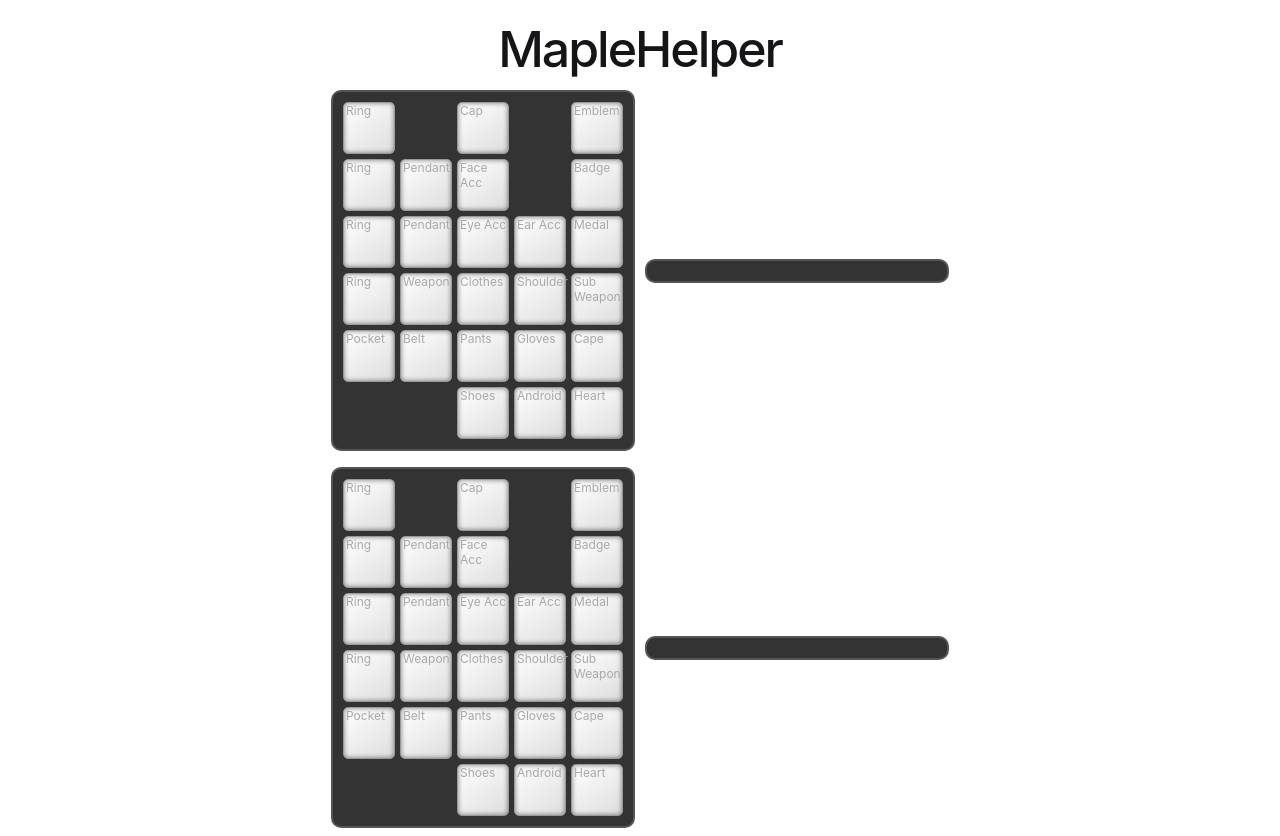
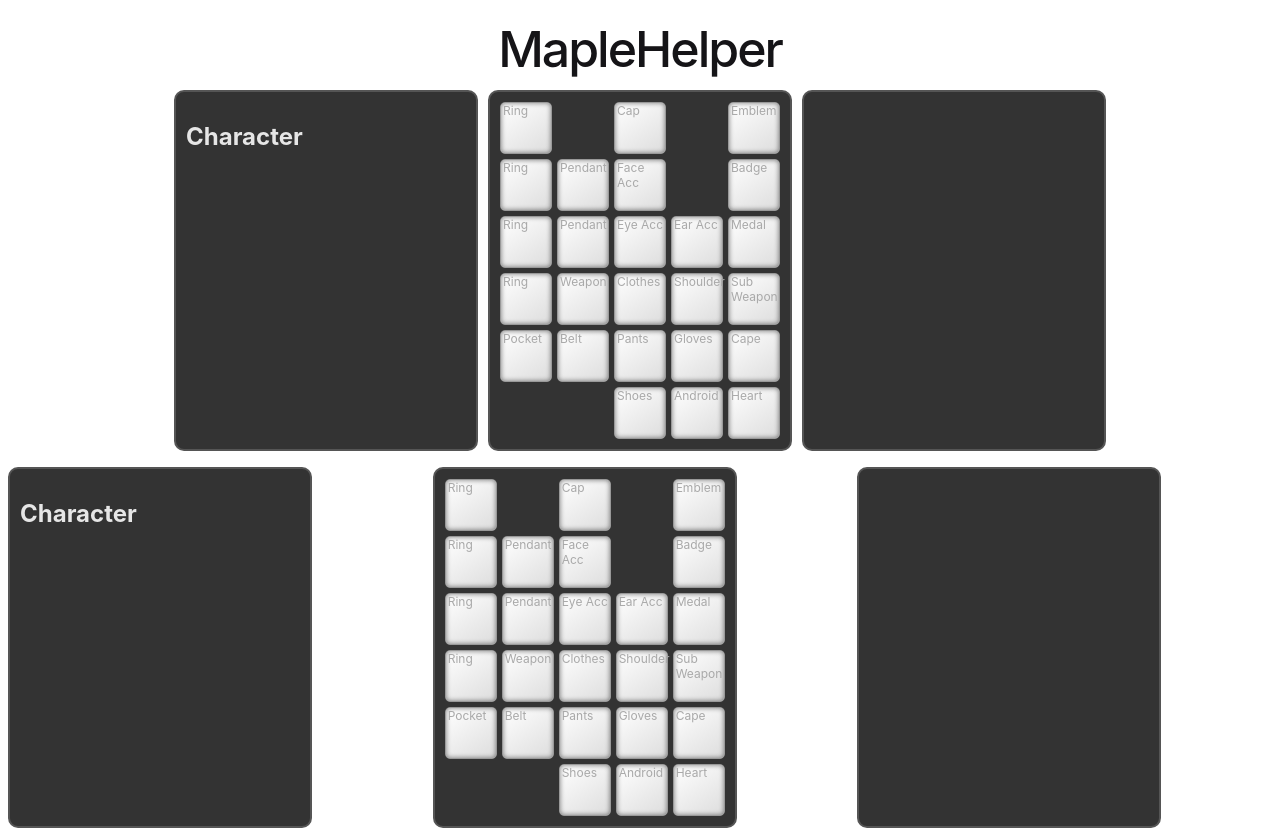
Before and after one commit to ronton20/MapleHelper, an Angular app in the folder MapleHelper/: page /inventory in a window 1280 px wide. Built offline with nearby package versions, Linux system fonts and the light colour scheme.

Commit message:
added flame options

```diff
--- a/MapleHelper/src/app/app.component.css
+++ b/MapleHelper/src/app/app.component.css
@@ -34,16 +34,31 @@
   -moz-osx-font-smoothing: grayscale;
 }
 
-h1 {
-  font-size: 3.125rem;
+h1,
+h2,
+h3 {
   color: var(--gray-900);
-  font-weight: 500;
   line-height: 100%;
   letter-spacing: -0.125rem;
   margin: 0;
   font-family: "Inter Tight", -apple-system, BlinkMacSystemFont, "Segoe UI",
     Roboto, Helvetica, Arial, sans-serif, "Apple Color Emoji", "Segoe UI Emoji",
     "Segoe UI Symbol";
+}
+
+h1 {
+  font-size: 3.125rem;
+  font-weight: 500;
+}
+
+h2 {
+  font-size: 2.5rem;
+  font-weight: 500;
+}
+
+h3 {
+  font-size: 1.875rem;
+  font-weight: 500;
 }
 
 p {
--- a/MapleHelper/src/app/equipment-inventory/equipment-inventory.component.css
+++ b/MapleHelper/src/app/equipment-inventory/equipment-inventory.component.css
@@ -1,18 +1,17 @@
 .section {
-  height: 100%;
-  display: flex;
-  justify-content: center;
-  align-items: center;
+  height: min-content;
+  display: grid;
+  grid-template-columns: repeat(3, 1fr);
   gap: 10px;
 }
 
 .inventory-container {
   width: 280px;
-  height: 100%;
   padding: 10px;
   background-color: #333;
   border: 2px solid #555;
   border-radius: 10px;
+  color: rgb(230, 230, 230);
 }
 
 .inventory-grid {
--- a/MapleHelper/src/app/equipment-inventory/equipment-inventory.component.html
+++ b/MapleHelper/src/app/equipment-inventory/equipment-inventory.component.html
@@ -1,4 +1,7 @@
 <div class="section">
+  <div class="inventory-container">
+    <h2>Character</h2>
+  </div>
   <div class="inventory-container">
     <div class="inventory-grid">
       <app-inventory-slot
--- a/MapleHelper/src/app/equipment-inventory/equipment-inventory.component.ts
+++ b/MapleHelper/src/app/equipment-inventory/equipment-inventory.component.ts
@@ -5,7 +5,7 @@
 
 interface InventorySlot {
   name?: string;
-  stats?: string;
+  type?: string;
   locked: boolean;
   hidden: boolean;
   item?: any;
@@ -21,41 +21,41 @@
 })
 export class EquipmentInventoryComponent {
   slots: InventorySlot[] = [
-    { name: 'Ring', locked: false, hidden: false }, // Slot for Ring 1
+    { name: 'Ring', locked: false, hidden: false, type: 'ring' }, // Slot for Ring 1
     { locked: true, hidden: true }, // Seperator
-    { name: 'Cap', locked: false, hidden: false }, // Slot for Cap
+    { name: 'Cap', locked: false, hidden: false, type: 'cap' }, // Slot for Cap
     { locked: true, hidden: true }, // Seperator
-    { name: 'Emblem', locked: false, hidden: false }, // Slot for Emblem
+    { name: 'Emblem', locked: false, hidden: false, type: 'emblem' }, // Slot for Emblem
 
-    { name: 'Ring', locked: false, hidden: false }, // Slot for Ring 2
-    { name: 'Pendant', locked: false, hidden: false }, // Slot for Pendant 1
-    { name: 'Face Acc', locked: false, hidden: false }, // Slot for Face Accessory
+    { name: 'Ring', locked: false, hidden: false, type: 'ring' }, // Slot for Ring 2
+    { name: 'Pendant', locked: false, hidden: false, type: 'pendant' }, // Slot for Pendant 1
+    { name: 'Face Acc', locked: false, hidden: false, type: 'faceAcc' }, // Slot for Face Accessory
     { locked: true, hidden: true }, // Seperator
-    { name: 'Badge', locked: false, hidden: false }, // Slot for Badge
+    { name: 'Badge', locked: false, hidden: false, type: 'badge' }, // Slot for Badge
 
-    { name: 'Ring', locked: false, hidden: false }, // Slot for Ring 3
-    { name: 'Pendant', locked: false, hidden: false }, // Slot for Pendant 2
-    { name: 'Eye Acc', locked: false, hidden: false }, // Slot for Eye Accessory
-    { name: 'Ear Acc', locked: false, hidden: false }, // Slot for Ear Accessory
-    { name: 'Medal', locked: false, hidden: false }, // Slot for Medal
+    { name: 'Ring', locked: false, hidden: false, type: 'ring' }, // Slot for Ring 3
+    { name: 'Pendant', locked: false, hidden: false, type: 'pendant' }, // Slot for Pendant 2
+    { name: 'Eye Acc', locked: false, hidden: false, type: 'eyeAcc' }, // Slot for Eye Accessory
+    { name: 'Ear Acc', locked: false, hidden: false, type: 'earAcc' }, // Slot for Ear Accessory
+    { name: 'Medal', locked: false, hidden: false, type: 'medal' }, // Slot for Medal
 
-    { name: 'Ring', locked: false, hidden: false }, // Slot for Ring 4
-    { name: 'Weapon', locked: false, hidden: false }, // Slot for Weapon
-    { name: 'Clothes', locked: false, hidden: false }, // Slot for Clothes
-    { name: 'Shoulder', locked: false, hidden: false }, // Slot for Shoulder
-    { name: 'Sub Weapon', locked: false, hidden: false }, // Slot for Sub Weapon
+    { name: 'Ring', locked: false, hidden: false, type: 'ring' }, // Slot for Ring 4
+    { name: 'Weapon', locked: false, hidden: false, type: 'weapon' }, // Slot for Weapon
+    { name: 'Clothes', locked: false, hidden: false, type: 'clothes' }, // Slot for Clothes
+    { name: 'Shoulder', locked: false, hidden: false, type: 'shoulder' }, // Slot for Shoulder
+    { name: 'Sub Weapon', locked: false, hidden: false, type: 'subWeapon' }, // Slot for Sub Weapon
 
-    { name: 'Pocket', locked: false, hidden: false }, // Slot for Pocket Item
-    { name: 'Belt', locked: false, hidden: false }, // Slot for Belt
-    { name: 'Pants', locked: false, hidden: false }, // Slot for Pants
-    { name: 'Gloves', locked: false, hidden: false }, // Slot for Gloves
-    { name: 'Cape', locked: false, hidden: false }, // Slot for Cape
+    { name: 'Pocket', locked: false, hidden: false, type: 'pocket' }, // Slot for Pocket Item
+    { name: 'Belt', locked: false, hidden: false, type: 'belt' }, // Slot for Belt
+    { name: 'Pants', locked: false, hidden: false, type: 'pants' }, // Slot for Pants
+    { name: 'Gloves', locked: false, hidden: false, type: 'gloves' }, // Slot for Gloves
+    { name: 'Cape', locked: false, hidden: false, type: 'cape' }, // Slot for Cape
 
     { locked: true, hidden: true }, // Seperator
     { locked: true, hidden: true }, // Seperator
-    { name: 'Shoes', locked: false, hidden: false }, // Slot for Shoes
-    { name: 'Android', locked: false, hidden: false }, // Slot for Android
-    { name: 'Heart', locked: false, hidden: false }, // Slot for Heart
+    { name: 'Shoes', locked: false, hidden: false, type: 'shoes' }, // Slot for Shoes
+    { name: 'Android', locked: false, hidden: false, type: 'android' }, // Slot for Android
+    { name: 'Heart', locked: false, hidden: false, type: 'heart' }, // Slot for Heart
   ];
 
   selectedSlot: InventorySlot | null = null;
--- a/MapleHelper/src/app/item-form/item-form.component.css
+++ b/MapleHelper/src/app/item-form/item-form.component.css
@@ -32,6 +32,31 @@
   height: 12px;
 }
 
+.flame-container {
+  width: 100%;
+  display: grid;
+  grid-template-columns: repeat(2, 1fr);
+  column-gap: 10px;
+  row-gap: 0;
+}
+
+.flame-option {
+  width: 100%;
+  display: grid;
+  grid-template-columns: 1fr 1fr;
+  align-items: center;
+}
+
+.flame-option label {
+  margin: 0;
+  padding: 0;
+}
+
+.flame-option input {
+  box-sizing: border-box;
+  width: 100%;
+}
+
 button {
   margin-top: 10px;
 }
--- a/MapleHelper/src/app/item-form/item-form.component.html
+++ b/MapleHelper/src/app/item-form/item-form.component.html
@@ -53,7 +53,12 @@
 
   <label>
     Flames:
-    <input [(ngModel)]="item.flames" placeholder="Flames" />
+    <div class="flame-container">
+      <div *ngFor="let option of flameOptions" class="flame-option">
+        <label>{{ option.label }}: </label>
+        <input [(ngModel)]="item[option.key]" type="number" />
+      </div>
+    </div>
   </label>
 
   <label>
--- a/MapleHelper/src/app/item-form/item-form.component.ts
+++ b/MapleHelper/src/app/item-form/item-form.component.ts
@@ -1,6 +1,24 @@
-import { Component, Input, Output, EventEmitter } from '@angular/core';
+import {
+  Component,
+  Input,
+  Output,
+  EventEmitter,
+  OnInit,
+  SimpleChanges,
+  OnChanges,
+} from '@angular/core';
 import { CommonModule } from '@angular/common';
 import { FormsModule } from '@angular/forms';
+
+interface FlameOption {
+  key: string;
+  label: string;
+}
+
+interface PotentialOption {
+  rarity: string;
+  options: string[];
+}
 
 @Component({
   selector: 'app-item-form',
@@ -24,16 +42,49 @@
 
   itemRarities = ['rare', 'epic', 'unique', 'legendary'];
 
+  allFlameOptions: FlameOption[] = [
+    { key: 'STR', label: 'STR' },
+    { key: 'DEX', label: 'DEX' },
+    { key: 'INT', label: 'INT' },
+    { key: 'LUK', label: 'LUK' },
+    { key: 'ATT', label: 'ATT' },
+    { key: 'M.ATT', label: 'M.ATT' },
+    { key: 'AllStat', label: 'All Stat' },
+    { key: 'Boss', label: 'Boss Damage' },
+    { key: 'Damage', label: 'Damage' },
+  ];
+  flameOptions: FlameOption[] = [];
+
   constructor() {}
 
   ngOnInit() {
-    if (this.slot.item) {
+    this.updateForm();
+  }
+
+  ngOnChanges(changes: SimpleChanges) {
+    if (changes['slot']) {
+      this.updateForm();
+    }
+  }
+
+  updateForm() {
+    if (this.slot) {
       this.item = { ...this.slot.item };
       this.stars = this.item.stars || 0;
       this.maxStars = this.item.maxStars || 25;
       this.rarity = this.item.rarity || 'rare';
-      // Set initial potential options based on item type and rarity
+      this.setFlameOptions();
       this.setPotentialOptions();
+    }
+  }
+
+  setFlameOptions() {
+    if (this.item.type === 'weapon') {
+      this.flameOptions = this.allFlameOptions;
+    } else {
+      this.flameOptions = this.allFlameOptions.filter(
+        (option) => option.key !== 'Boss' && option.key !== 'Damage'
+      );
     }
   }
 
```
